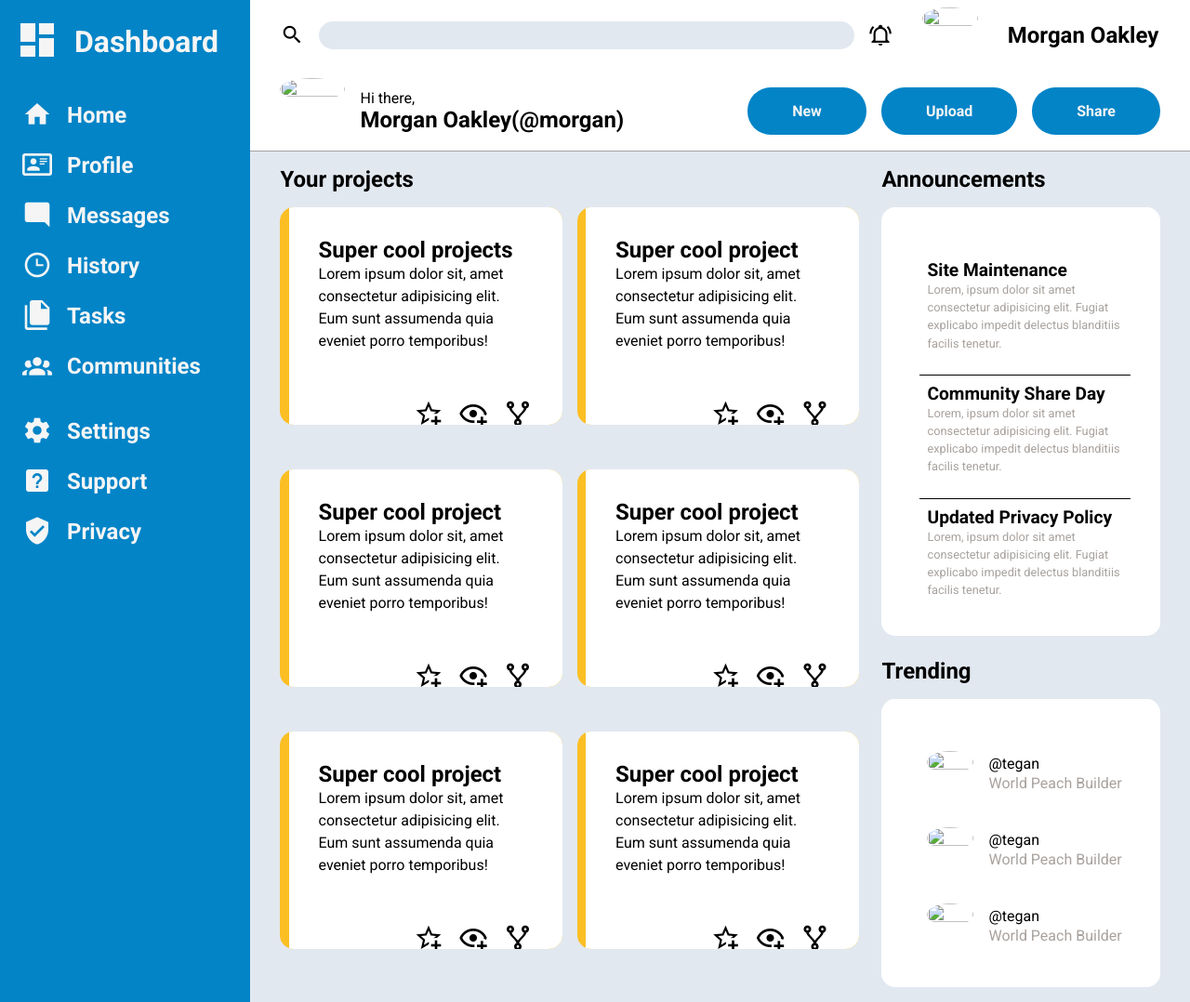
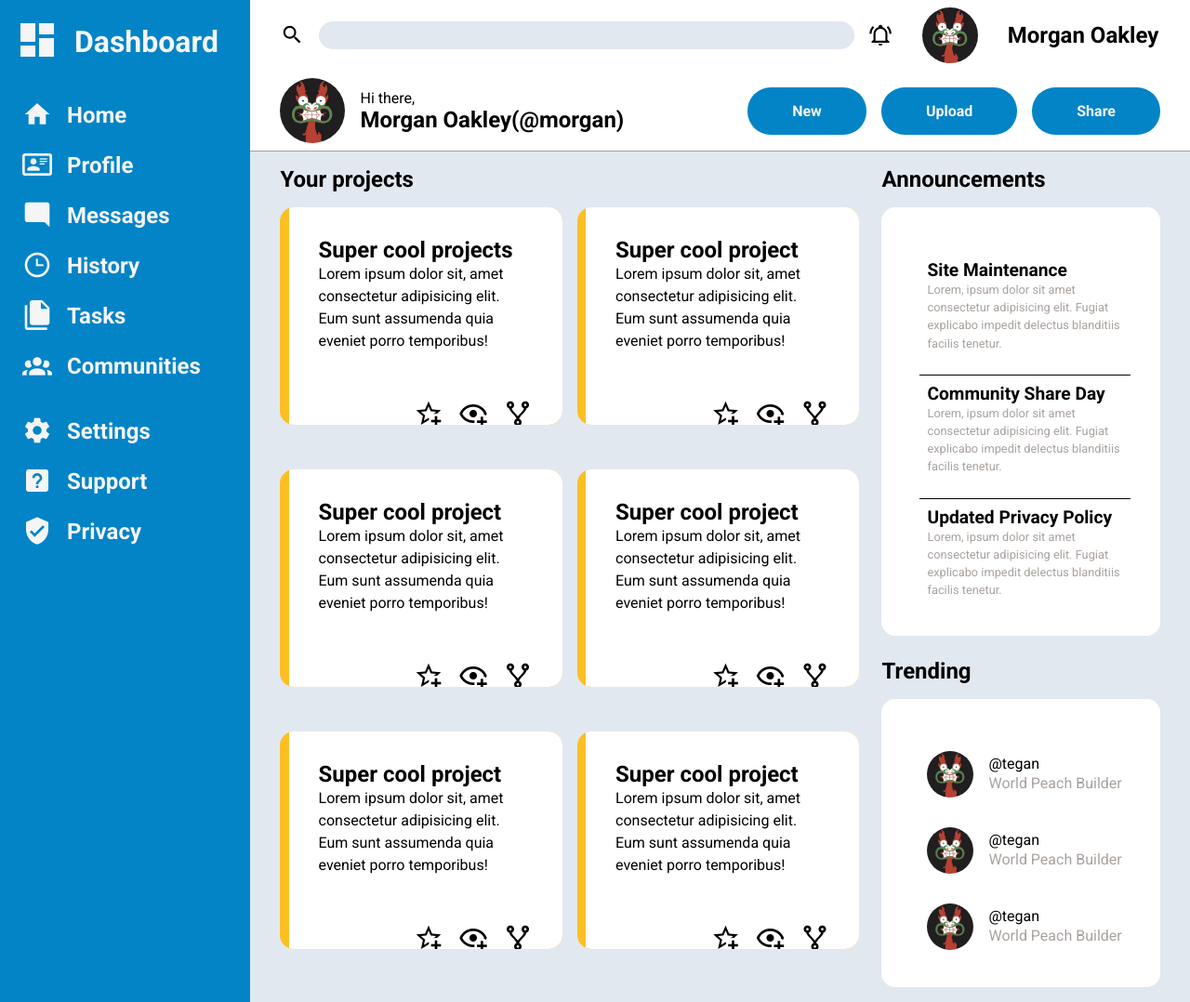
Before and after one commit to z4rtn1rL40/TOP-dashboard-assignment, a plain HTML site: page index.html in a window 1280 px wide. Shown: the whole page at 93% size. Drawn offline with Linux system fonts and the light colour scheme; files that its build step writes are made by us from their sources; a script that the page names is missing.

Commit message:
fix: fix the links

```diff
--- a/index.html
+++ b/index.html
@@ -15,7 +15,7 @@
 "
     />
     <script defer src="./main.js"></script>
-    <link rel="stylesheet" href="/assets/index-b767b320.css">
+    <link rel="stylesheet" href="index-b767b320.css" />
   </head>
   <body>
     <div class="wrapper">
@@ -93,7 +93,7 @@
               <i class="mdi mdi-bell-ring-outline"></i>
               <div class="header__line-1-profile-image">
                 <div class="image-wrapper">
-                  <img src="/assets/aku-7bc1ad2b.jpeg" alt="" />
+                  <img src="aku-7bc1ad2b.jpeg" alt="" />
                 </div>
               </div>
               <h2>Morgan Oakley</h2>
@@ -104,7 +104,7 @@
             <div class="header__line-2-greeting">
               <div class="header__line-2-greeting-image">
                 <div class="image-wrapper">
-                  <img src="/assets/aku-7bc1ad2b.jpeg" alt="" />
+                  <img src="aku-7bc1ad2b.jpeg" alt="" />
                 </div>
               </div>
               <div class="greeting-message">
@@ -266,7 +266,7 @@
                   <li class="card__item card__item-horizontal">
                     <div class="card__item-image">
                       <div class="image-wrapper">
-                        <img src="/assets/aku-7bc1ad2b.jpeg" alt="" />
+                        <img src="aku-7bc1ad2b.jpeg" alt="" />
                       </div>
                     </div>
 
@@ -279,7 +279,7 @@
                   <li class="card__item card__item-horizontal card__item-bn">
                     <div class="card__item-image">
                       <div class="image-wrapper">
-                        <img src="/assets/aku-7bc1ad2b.jpeg" alt="" />
+                        <img src="aku-7bc1ad2b.jpeg" alt="" />
                       </div>
                     </div>
 
@@ -292,7 +292,7 @@
                   <li class="card__item card__item-horizontal card__item-bn">
                     <div class="card__item-image">
                       <div class="image-wrapper">
-                        <img src="/assets/aku-7bc1ad2b.jpeg" alt="" />
+                        <img src="aku-7bc1ad2b.jpeg" alt="" />
                       </div>
                     </div>
 
```
